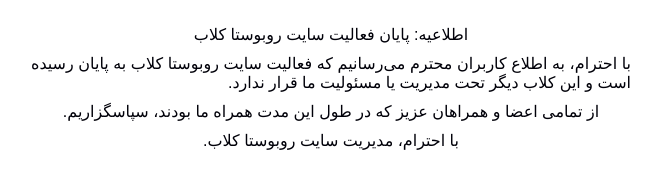
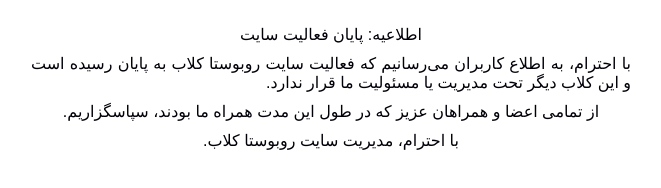
Before and after one commit to amuleo/robustaclub, a plain HTML site: page index.html in a window 1280 px wide. Shown: the whole page, without its empty margins (309-970 px from the left). Drawn offline with Linux system fonts and the light colour scheme; a small style sheet from the web is missing.

Commit message:
Update index.html

```diff
--- a/index.html
+++ b/index.html
@@ -38,8 +38,8 @@ body {
 </head>
 <body>
     <div class="container">
-            <p>اطلاعیه: پایان فعالیت سایت روبوستا کلاب</p>
-            <p>با احترام، به اطلاع کاربران محترم می‌رسانیم که فعالیت سایت روبوستا کلاب به پایان رسیده است و این کلاب دیگر تحت مدیریت یا مسئولیت ما قرار ندارد.</p>
+            <p>اطلاعیه: پایان فعالیت سایت</p>
+            <p>با احترام، به اطلاع کاربران می‌رسانیم که فعالیت سایت روبوستا کلاب به پایان رسیده است و این کلاب دیگر تحت مدیریت یا مسئولیت ما قرار ندارد.</p>
             <p>از تمامی اعضا و همراهان عزیز که در طول این مدت همراه ما بودند، سپاسگزاریم.</p>
             <p>با احترام، مدیریت سایت روبوستا کلاب.</p>
     </div>
```
